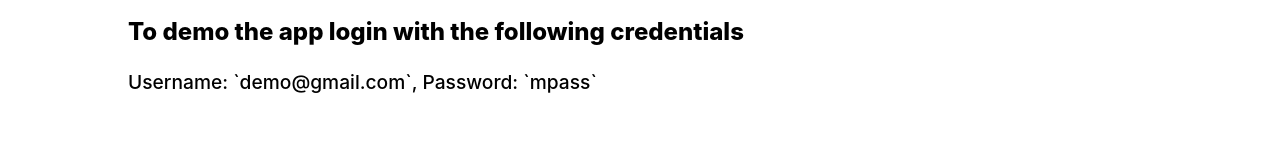
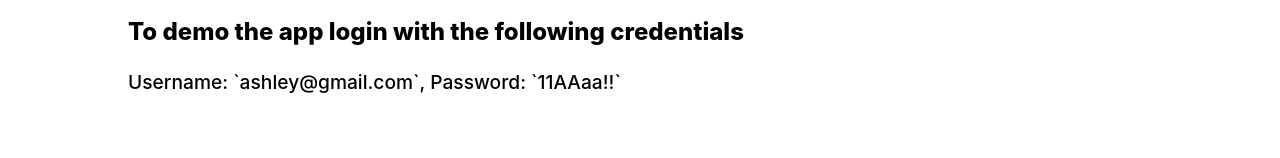
Before and after one commit to pkhaisman/climbr-client, a React (Create React App) app: page / in a window 1280 px wide. Shown: the part 642-800 px from the top of the page. Built offline with nearby package versions, Linux system fonts and the light colour scheme; no server answers; what @pusher/chatkit-client-react, @pusher/chatkit-server would draw is missing.

Commit message:
Change demo user

```diff
--- a/src/components/Content/Content.js
+++ b/src/components/Content/Content.js
@@ -6,7 +6,7 @@ class Content extends React.Component {
         const contentData = [
             {
                 title: 'To demo the app login with the following credentials',
-                content: 'Username: `demo@gmail.com`, Password: `mpass`',
+                content: 'Username: `ashley@gmail.com`, Password: `11AAaa!!`',
             },
             {
                 title: '1) Fill out your profile!',
```
